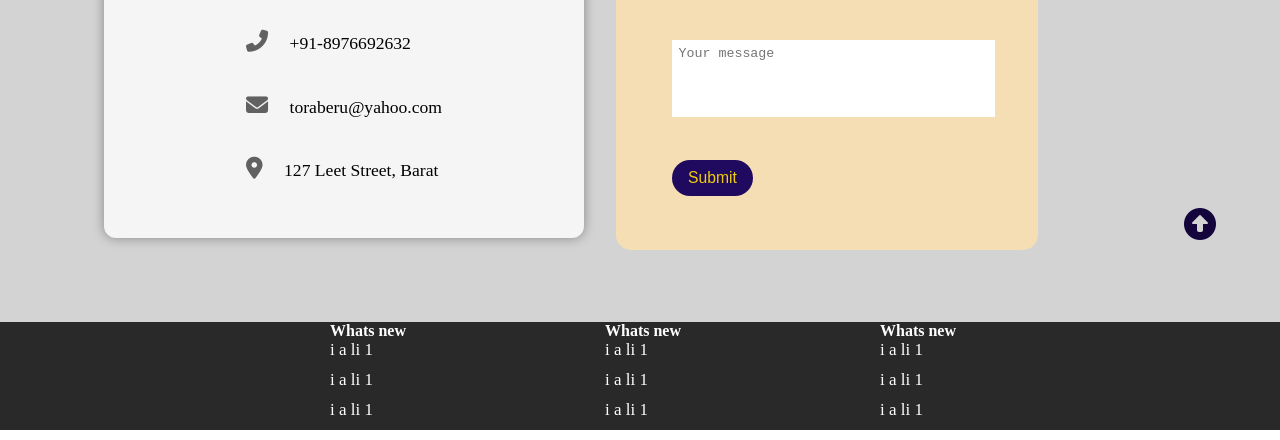
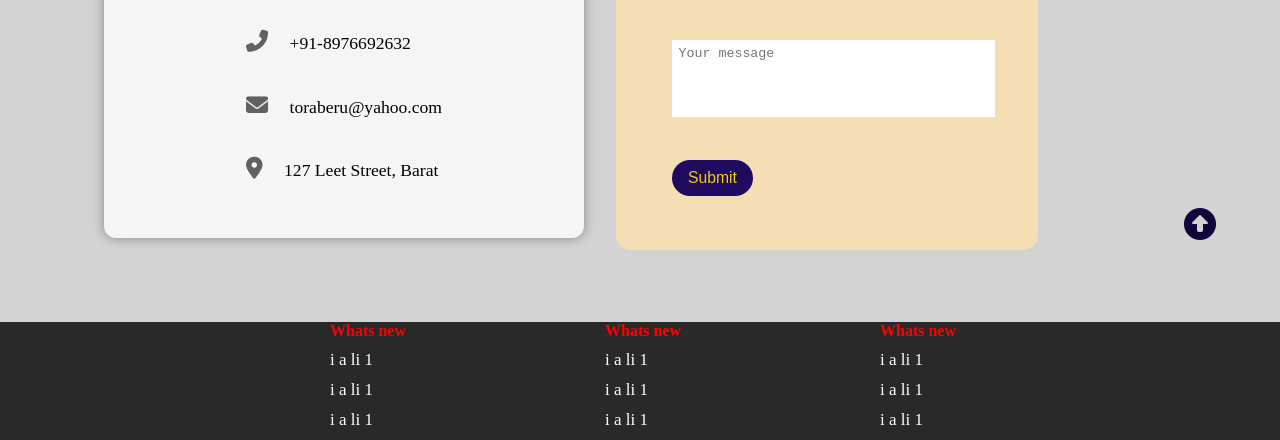
Before and after one commit to anuraggarg010/wheelsworld, a plain HTML site: page index.html in a window 1280 px wide. Shown: the part 3373-3813 px from the top of the page. Drawn offline with Linux system fonts and the light colour scheme.

Commit message:
Update index.css

```diff
--- a/index.css
+++ b/index.css
@@ -552,3 +552,9 @@ font-size: 20px;
     padding-bottom: 2px;
     text-decoration: underline;
 }
+
+.footer-div h4{
+
+  color:red;
+  padding-bottom: 10px;
+}
```
